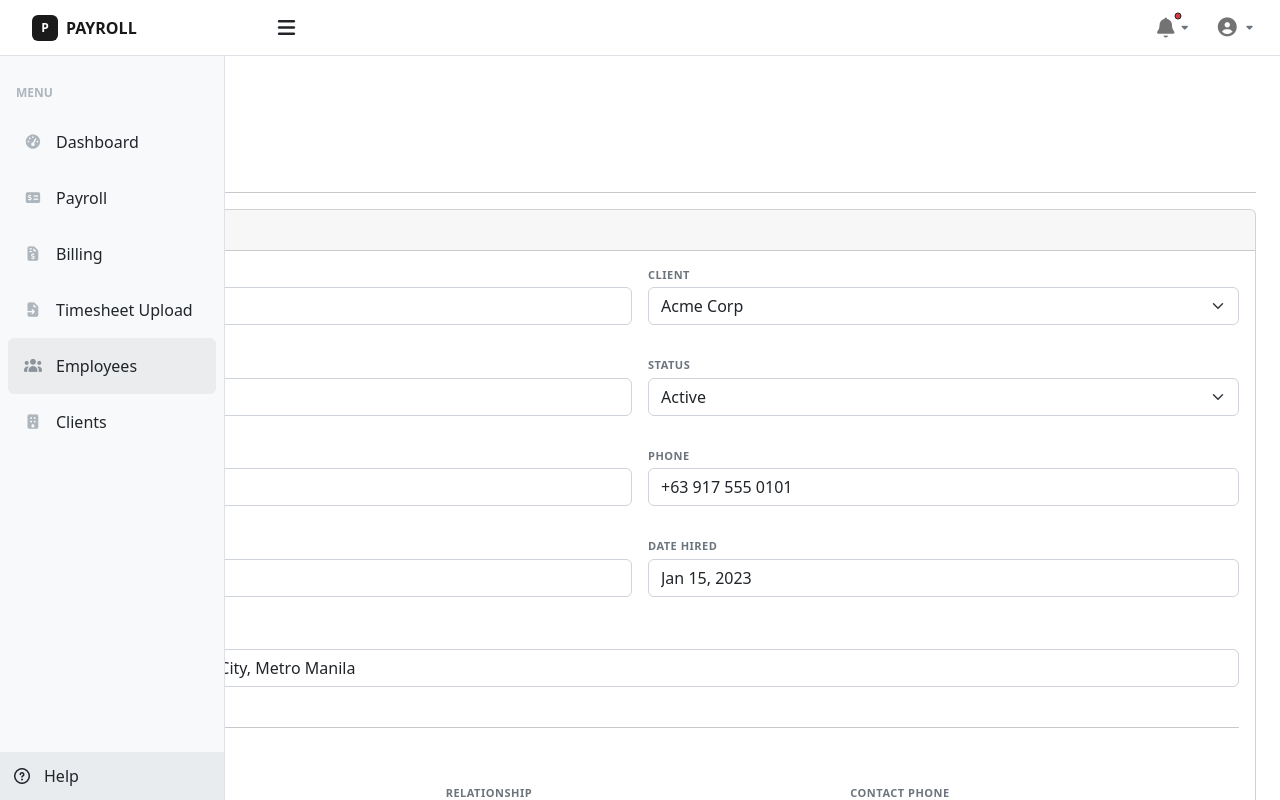
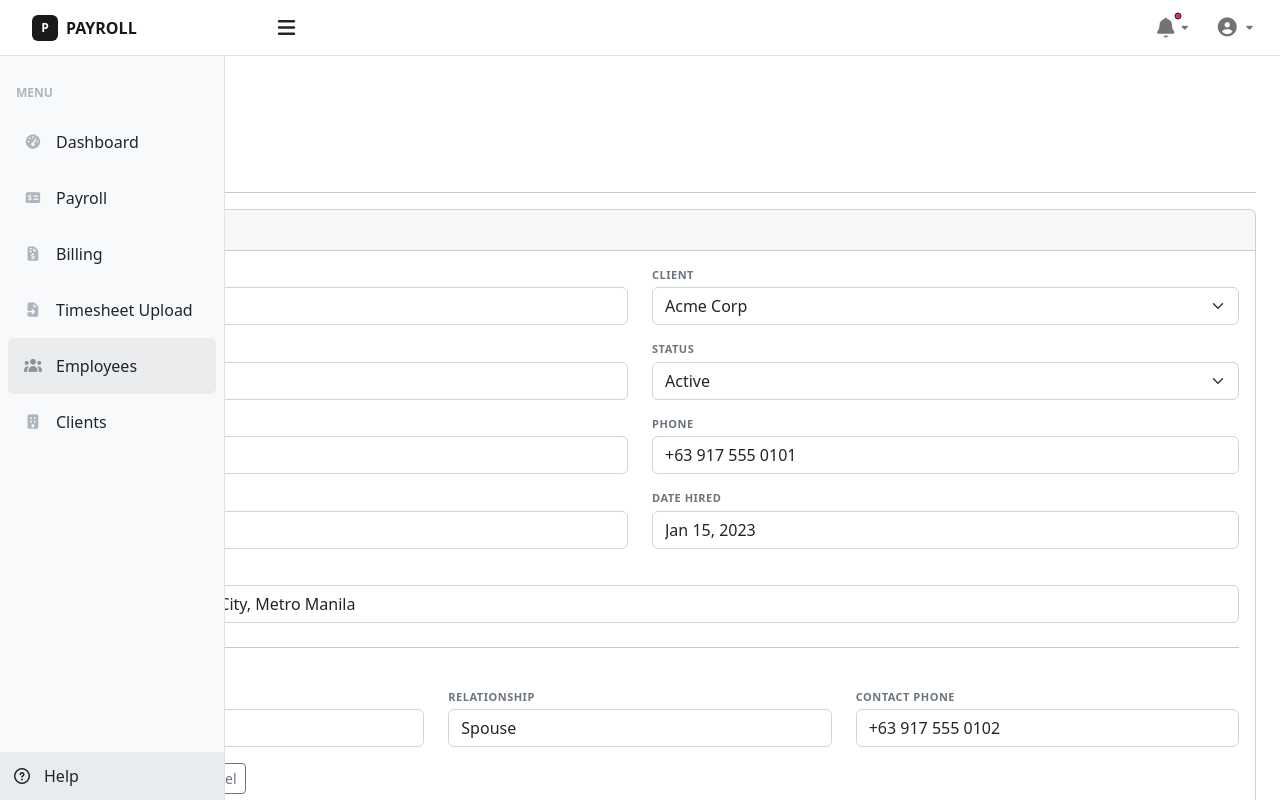
Before and after one commit to melchie04/payroll-system, a React (Vite) app in the folder frontend/: page /employees/1/edit in a window 1280 px wide. Shown: the top 800 px of the page. Built offline with nearby package versions, Linux system fonts and the light colour scheme.

Commit message:
Update: Employees page

```diff
--- a/frontend/src/pages/employees/EmployeeForm.jsx
+++ b/frontend/src/pages/employees/EmployeeForm.jsx
@@ -129,7 +129,7 @@ export default function EmployeeForm() {
       {/* ========================================================== */}
       <section className="mb-3">
         <DataCard title="Employment Details">
-          <form className="card-body row g-3" onSubmit={handleSubmit}>
+          <form className="card-body row" onSubmit={handleSubmit}>
             <div className="col-12 col-md-6">
               <FormField label="Full Name">
                 <input
--- a/frontend/src/pages/employees/EmployeeProfile.jsx
+++ b/frontend/src/pages/employees/EmployeeProfile.jsx
@@ -166,7 +166,7 @@ export default function EmployeeProfile() {
       {/* DIVISION 2: TABS                                           */}
       {/* ========================================================== */}
       <section>
-        <ul className="nav nav-tabs mb-4">
+        <ul className="nav nav-tabs">
           {TABS.map((t) => (
             <li className="nav-item" key={t.key}>
               <button type="button" className={`nav-link ${tab === t.key ? "active fw-semibold" : "text-muted"}`} onClick={() => setTab(t.key)}>
--- a/frontend/src/pages/employees/Employees.jsx
+++ b/frontend/src/pages/employees/Employees.jsx
@@ -83,7 +83,7 @@ export default function Employees() {
       {/* DIVISION 3: CONTROLS                                       */}
       {/* ========================================================== */}
       <section>
-        <div className="row g-3 align-items-end mb-4">
+        <div className="row g-3 align-items-end">
           <div className="col-12 col-md-4">
             <FilterSelect>
               <option>All Clients</option>
```
